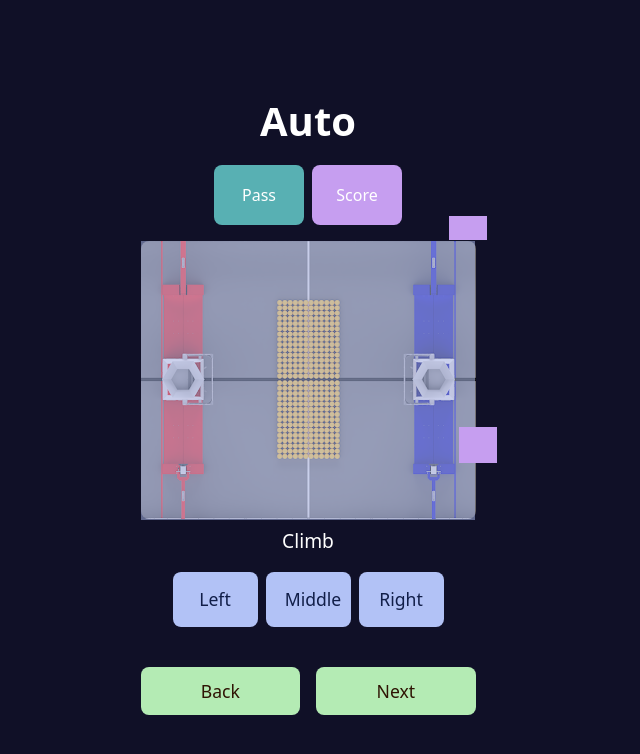
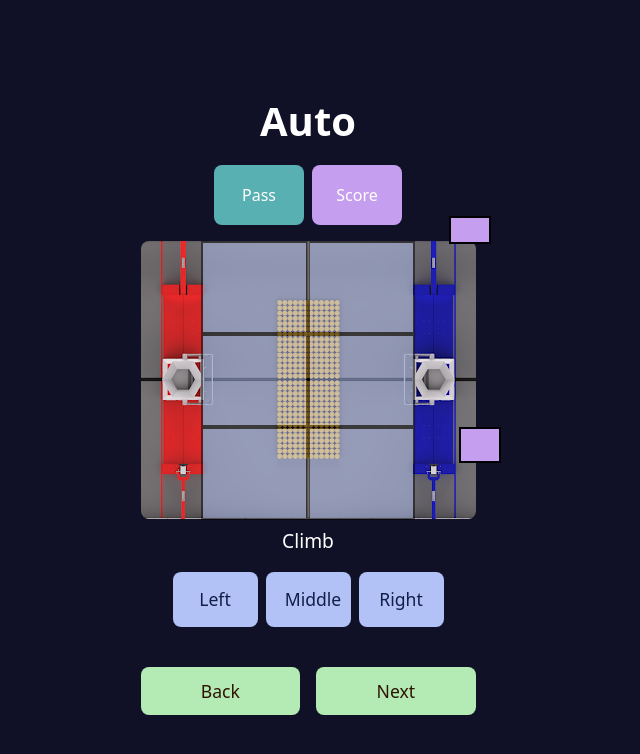
Before and after one commit to RileyGoodXYZ/BreadCompetition, a React (Vite) app: page /auto in a window 1280 px wide. Shown: the top 754 px of the page, without its empty margins (332-972 px from the left). Built offline with nearby package versions, Linux system fonts and the light colour scheme.

Commit message:
chane overlay

```diff
--- a/src/Auto.css
+++ b/src/Auto.css
@@ -112,29 +112,31 @@ img {
     border-radius: 0;
     min-width: 0;
     min-height: 0;
+    border: 2px solid black;
+
 }
 
 /* Left side */
 .topLeft {
     top: 0%;
-    left: 0%;
-    width: 69%;
+    left: 18%;
+    width: 32%;
     height: 33.5%;
     opacity: 0.5;
 }
 
 .middleLeft {
     top: 33.5%;
-    left: 0%;
-    width: 69%;
+    left: 18%;
+    width: 32%;
     height: 33.5%;
     opacity: 0.5;
 }
 
 .bottomLeft {
     top: 67%;
-    left: 0%;
-    width: 69%;
+    left: 18%;
+    width: 32%;
     height: 33.5%;
     opacity: 0.5;
 }
@@ -142,24 +144,24 @@ img {
 /* Right side */
 .topRight {
     top: 0%;
-    left: 69%;
-    width: 31%;
+    left: 50%;
+    width: 32%;
     height: 33.5%;
     opacity: 0.5;
 }
 
 .middleRight {
     top: 33.5%;
-    left: 69%;
-    width: 31%;
+    left: 50%;
+    width: 32%;
     height: 33.5%;
     opacity: 0.5;
 }
 
 .bottomRight {
     top: 67%;
-    left: 69%;
-    width: 31%;
+    left: 50%;
+    width: 32%;
     height: 33.5%;
     opacity: 0.5;
 }
@@ -171,10 +173,12 @@ img {
     left: 95%;
     width: 0.5%;
     height: 13%;
+    border: none;
 }
 
 .depot {
     background-color: #c69ef0;
     top: -9%;
     left: 92%;
+    border: none;
 }
```
